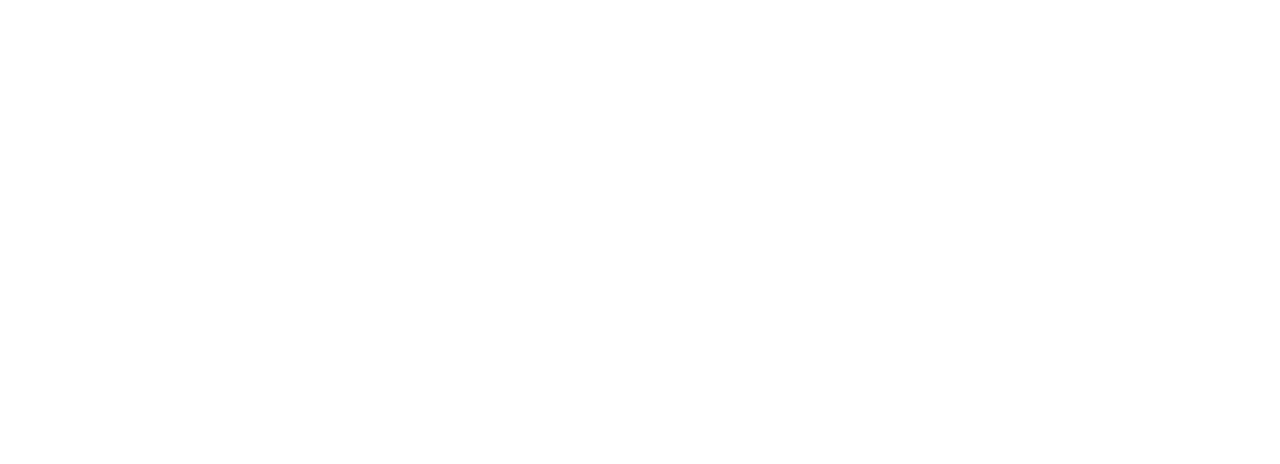
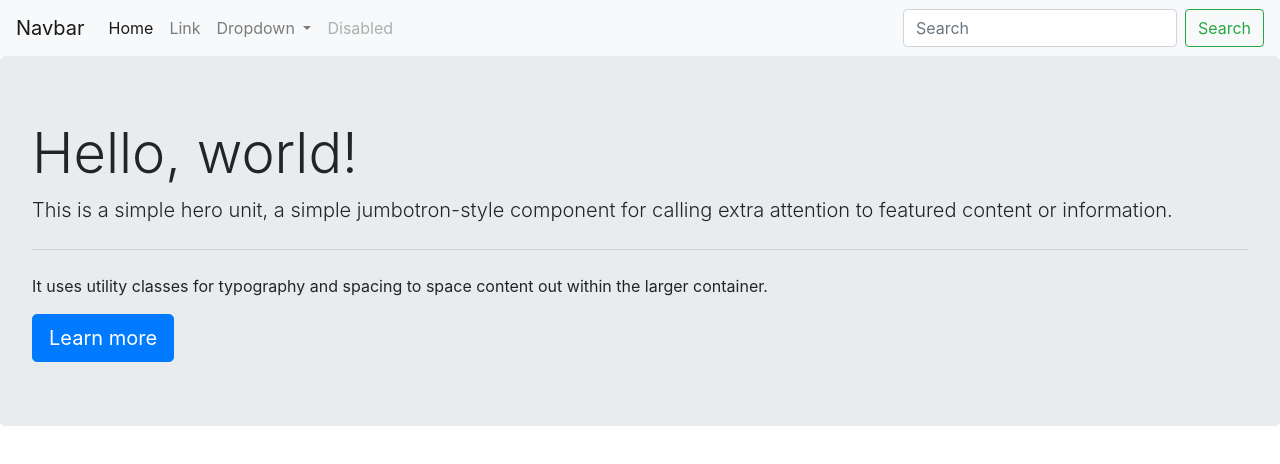
Before and after one commit to D3Turquoise/bootstrap-portfolio, a plain HTML site: page index.html in a window 1280 px wide. Drawn offline with nearby package versions, Linux system fonts and the light colour scheme.

Commit message:
added lniks to the repo

```diff
--- a/index.html
+++ b/index.html
@@ -5,8 +5,56 @@
     <meta http-equiv="X-UA-Compatible" content="IE=edge">
     <meta name="viewport" content="width=device-width, initial-scale=1.0">
     <title>Document</title>
+    <link rel="stylesheet" href="https://cdn.jsdelivr.net/npm/bootstrap@4.6.2/dist/css/bootstrap.min.css" integrity="sha384-xOolHFLEh07PJGoPkLv1IbcEPTNtaed2xpHsD9ESMhqIYd0nLMwNLD69Npy4HI+N" crossorigin="anonymous">
+<link rel="stylesheet" href="./css/style.css">
 </head>
 <body>
+    <!-- navigation  -->
+    <nav class="navbar navbar-expand-lg navbar-light bg-light">
+        <a class="navbar-brand" href="#">Navbar</a>
+        <button class="navbar-toggler" type="button" data-toggle="collapse" data-target="#navbarSupportedContent" aria-controls="navbarSupportedContent" aria-expanded="false" aria-label="Toggle navigation">
+          <span class="navbar-toggler-icon"></span>
+        </button>
 
+        <div class="collapse navbar-collapse" id="navbarSupportedContent">
+          <ul class="navbar-nav mr-auto">
+            <li class="nav-item active">
+              <a class="nav-link" href="#">Home <span class="sr-only">(current)</span></a>
+            </li>
+            <li class="nav-item">
+              <a class="nav-link" href="#">Link</a>
+            </li>
+            <li class="nav-item dropdown">
+              <a class="nav-link dropdown-toggle" href="#" role="button" data-toggle="dropdown" aria-expanded="false">
+                Dropdown
+              </a>
+              <div class="dropdown-menu">
+                <a class="dropdown-item" href="#">Action</a>
+                <a class="dropdown-item" href="#">Another action</a>
+                <div class="dropdown-divider"></div>
+                <a class="dropdown-item" href="#">Something else here</a>
+              </div>
+            </li>
+            <li class="nav-item">
+              <a class="nav-link disabled">Disabled</a>
+            </li>
+          </ul>
+          <form class="form-inline my-2 my-lg-0">
+            <input class="form-control mr-sm-2" type="search" placeholder="Search" aria-label="Search">
+            <button class="btn btn-outline-success my-2 my-sm-0" type="submit">Search</button>
+          </form>
+        </div>
+      </nav>
+      <!-- Jumbotron -->
+      <div class="jumbotron">
+        <h1 class="display-4">Hello, world!</h1>
+        <p class="lead">This is a simple hero unit, a simple jumbotron-style component for calling extra attention to featured content or information.</p>
+        <hr class="my-4">
+        <p>It uses utility classes for typography and spacing to space content out within the larger container.</p>
+        <a class="btn btn-primary btn-lg" href="#" role="button">Learn more</a>
+      </div>
+      <script src="https://cdn.jsdelivr.net/npm/jquery@3.5.1/dist/jquery.slim.min.js" integrity="sha384-DfXdz2htPH0lsSSs5nCTpuj/zy4C+OGpamoFVy38MVBnE+IbbVYUew+OrCXaRkfj" crossorigin="anonymous"></script>
+      <script src="https://cdn.jsdelivr.net/npm/popper.js@1.16.1/dist/umd/popper.min.js" integrity="sha384-9/reFTGAW83EW2RDu2S0VKaIzap3H66lZH81PoYlFhbGU+6BZp6G7niu735Sk7lN" crossorigin="anonymous"></script>
+      <script src="https://cdn.jsdelivr.net/npm/bootstrap@4.6.2/dist/js/bootstrap.min.js" integrity="sha384-+sLIOodYLS7CIrQpBjl+C7nPvqq+FbNUBDunl/OZv93DB7Ln/533i8e/mZXLi/P+" crossorigin="anonymous"></script>
 </body>
 </html>
```
Also changed, not shown: css/style.css (added).
